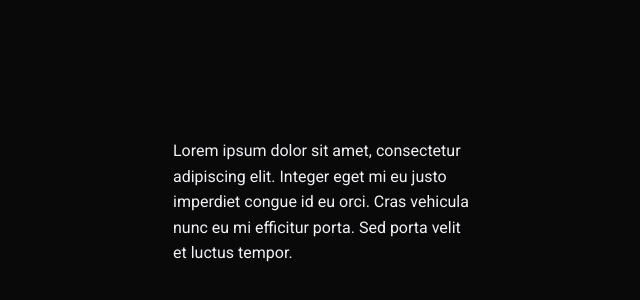
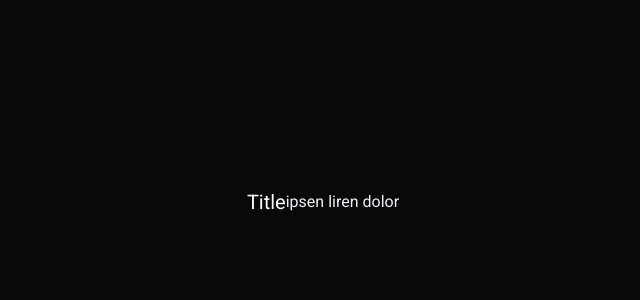
Before and after one commit to victoroliveira13/tamplate-frontend, a React (Create React App) app: page / in a window 1280 px wide. Shown: the part 198-498 px from the top of the page, without its empty margins (317-957 px from the left). Built offline with nearby package versions, Linux system fonts and the light colour scheme.

Commit message:
feat: component Heading

```diff
--- /dev/null
+++ b/src/Components/Typography/Heading/index.tsx
@@ -0,0 +1,18 @@
+import React from 'react';
+
+import { Container } from './styles';
+
+interface IPropsHeading {
+  children: string,
+  size?: "sm" | "md" | "lg" | "xl" | "2xl",
+}
+
+const Heading: React.FC<IPropsHeading> = ({ children, size }) => {
+  return (
+    <Container size={size}>
+      {children }
+    </Container>
+  );
+}
+
+export default Heading;
--- /dev/null
+++ b/src/Components/Typography/Heading/styles.ts
@@ -0,0 +1,24 @@
+import styled from 'styled-components';
+
+interface IProps {
+  size?: string,
+}
+
+export const Container = styled.label<IProps>`
+  margin: 0;
+  color: ${props => props.theme.colors['text-title']};
+  font-size:
+    ${props => props.size == 'sm' ?
+      props.theme.typography.fontSizes.xl :
+      props.size === 'md' ?
+      props.theme.typography.fontSizes['2xl'] :
+      props.size === 'lg' ?
+      props.theme.typography.fontSizes['4xl'] :
+      props.size === 'xl' ?
+      props.theme.typography.fontSizes['6xl'] :
+      props.size === '2xl' ?
+      props.theme.typography.fontSizes['8xl'] :
+      props.theme.typography.fontSizes.xl
+    };
+  line-height: ${props => props.theme.typography.lineHeights.shorter};
+`;
--- a/src/pages/Home/index.tsx
+++ b/src/pages/Home/index.tsx
@@ -1,5 +1,5 @@
 import React from 'react';
-
+import Heading from '../../Components/Typography/Heading';
 import Text from '../../Components/Typography/Text';
 
 import { Container } from './styles';
@@ -7,7 +7,8 @@ import { Container } from './styles';
 const Home: React.FC = () => {
   return (
     <Container>
-      <Text size='md'>Lorem ipsum dolor sit amet, consectetur adipiscing elit. Integer eget mi eu justo imperdiet congue id eu orci. Cras vehicula nunc eu mi efficitur porta. Sed porta velit et luctus tempor.</Text>
+      <Heading>Title</Heading>
+      <Text>ipsen liren dolor</Text>
     </Container>
   );
 }
```
